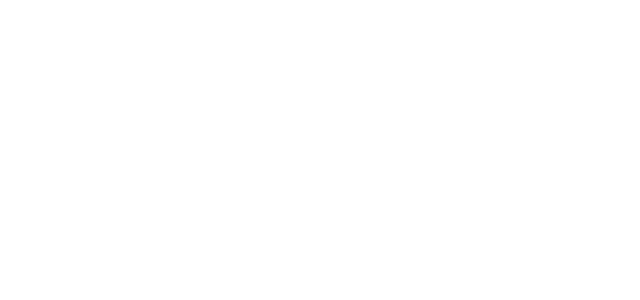
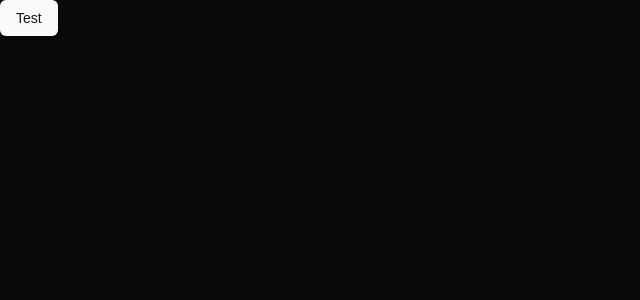
Before and after one commit to ZakDeveloperAI/AI-DevPlatform, a Next.js app: page / in a window 1280 px wide. Shown: the top 300 px of the page, without its empty margins (0-640 px from the left). Built offline with nearby package versions, Linux system fonts and the light colour scheme.

Commit message:
init theme

```diff
--- a/app/layout.js
+++ b/app/layout.js
@@ -1,15 +1,7 @@
 import { Geist, Geist_Mono } from "next/font/google";
 import "./globals.css";
+import Provider from "./provider";
 
-const geistSans = Geist({
-  variable: "--font-geist-sans",
-  subsets: ["latin"],
-});
-
-const geistMono = Geist_Mono({
-  variable: "--font-geist-mono",
-  subsets: ["latin"],
-});
 
 export const metadata = {
   title: "Create Next App",
@@ -18,11 +10,13 @@
 
 export default function RootLayout({ children }) {
   return (
-    <html lang="en">
+    <html lang="en" suppressHydrationWarning>
       <body
-        className={`${geistSans.variable} ${geistMono.variable} antialiased`}
+
       >
-        {children}
+        <Provider>
+          {children}
+        </Provider>
       </body>
     </html>
   );
--- a/app/page.js
+++ b/app/page.js
@@ -1,9 +1,10 @@
+import { Button } from "@/components/ui/button";
 import Image from "next/image";
 
 export default function Home() {
   return (
     <div>
-
+      <Button>Test</Button>
     </div>
   );
 }
--- /dev/null
+++ b/app/provider.jsx
@@ -0,0 +1,21 @@
+'use client'
+import React from 'react'
+import { ThemeProvider as NextThemesProvider } from "next-themes"
+
+function Provider({ children }) {
+    return (
+        <div>
+            <NextThemesProvider
+                attribute="class"
+                defaultTheme="dark"
+                enableSystem
+                disableTransitionOnChange
+            >
+                {children}
+            </NextThemesProvider>
+
+        </div>
+    )
+}
+
+export default Provider
--- /dev/null
+++ b/components/ui/button.jsx
@@ -0,0 +1,48 @@
+import * as React from "react"
+import { Slot } from "@radix-ui/react-slot"
+import { cva } from "class-variance-authority";
+
+import { cn } from "@/lib/utils"
+
+const buttonVariants = cva(
+  "inline-flex items-center justify-center gap-2 whitespace-nowrap rounded-md text-sm font-medium transition-colors focus-visible:outline-none focus-visible:ring-1 focus-visible:ring-ring disabled:pointer-events-none disabled:opacity-50 [&_svg]:pointer-events-none [&_svg]:size-4 [&_svg]:shrink-0",
+  {
+    variants: {
+      variant: {
+        default:
+          "bg-primary text-primary-foreground shadow hover:bg-primary/90",
+        destructive:
+          "bg-destructive text-destructive-foreground shadow-sm hover:bg-destructive/90",
+        outline:
+          "border border-input bg-background shadow-sm hover:bg-accent hover:text-accent-foreground",
+        secondary:
+          "bg-secondary text-secondary-foreground shadow-sm hover:bg-secondary/80",
+        ghost: "hover:bg-accent hover:text-accent-foreground",
+        link: "text-primary underline-offset-4 hover:underline",
+      },
+      size: {
+        default: "h-9 px-4 py-2",
+        sm: "h-8 rounded-md px-3 text-xs",
+        lg: "h-10 rounded-md px-8",
+        icon: "h-9 w-9",
+      },
+    },
+    defaultVariants: {
+      variant: "default",
+      size: "default",
+    },
+  }
+)
+
+const Button = React.forwardRef(({ className, variant, size, asChild = false, ...props }, ref) => {
+  const Comp = asChild ? Slot : "button"
+  return (
+    (<Comp
+      className={cn(buttonVariants({ variant, size, className }))}
+      ref={ref}
+      {...props} />)
+  );
+})
+Button.displayName = "Button"
+
+export { Button, buttonVariants }
--- a/package.json
+++ b/package.json
@@ -9,10 +9,12 @@
     "lint": "next lint"
   },
   "dependencies": {
+    "@radix-ui/react-slot": "^1.1.1",
     "class-variance-authority": "^0.7.1",
     "clsx": "^2.1.1",
     "lucide-react": "^0.474.0",
     "next": "15.1.6",
+    "next-themes": "^0.4.4",
     "react": "^18.0.0",
     "react-dom": "^18.0.0",
     "tailwind-merge": "^2.6.0",
```
Also changed, not shown: 1 other file (tests, documents, lock files or other folders).
